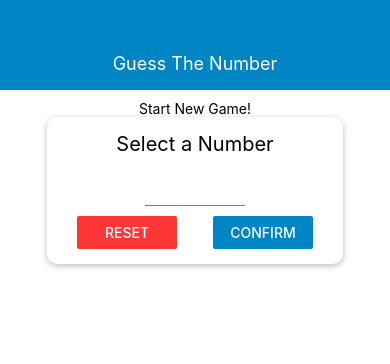
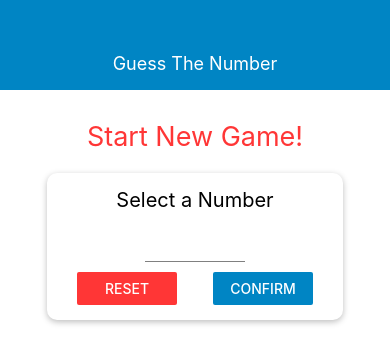
Before and after one commit to mrmedjbour/guess-the-number, a React Native app: screen / in a window 390 px wide. Shown: the top 364 px of the page. Built offline with nearby package versions, Linux system fonts and the light colour scheme.

Commit message:
Game Screen

```diff
--- a/App.js
+++ b/App.js
@@ -1,13 +1,26 @@
-import React from 'react';
-import {StyleSheet, Text, View} from 'react-native';
+import React, {useState} from 'react';
+import {StyleSheet, View} from 'react-native';
 import Header from "./components/Header";
 import StartGameScreen from "./screens/StartGameScreen";
+import GameScreen from "./screens/GameScreen";
 
 export default function App() {
+    const [userNumber, setUserNumber] = useState();
+
+    const startGameHandler = (selectedNum) => {
+        setUserNumber(selectedNum);
+    };
+
+    let screen = <StartGameScreen onStartGame={startGameHandler}/>;
+
+    if (userNumber) {
+        screen = <GameScreen userChoice={userNumber}/>;
+    }
+
     return (
         <View style={styles.screen}>
             <Header title={'Guess The Number'}/>
-            <StartGameScreen/>
+            {screen}
         </View>
     );
 }
--- /dev/null
+++ b/screens/GameScreen.js
@@ -0,0 +1,50 @@
+import React, {useState} from 'react';
+import {View, Text, StyleSheet} from 'react-native';
+import NumberContainer from "../components/NumberContainer";
+import Card from "../components/Card";
+import {Button} from "react-native-web";
+
+const genRandNumBetween = (min, max, exclude) => {
+    min = Math.ceil(min);
+    max = Math.floor(max);
+    const randNum = Math.floor(Math.random() * (max - min)) + min;
+    if (randNum === exclude) {
+        return genRandNumBetween(min, max, exclude);
+    } else {
+        return randNum;
+    }
+};
+
+const GameScreen = props => {
+    const [currentGuess, setCurrentGuess] = useState(genRandNumBetween(1, 100, props.userChoice));
+    return (
+        <View style={styles.screen}>
+            <Text>Opponent's Guess</Text>
+            <NumberContainer>{currentGuess}</NumberContainer>
+            <Card style={styles.btnContainer}>
+                <Button onPress={() => {
+                }} title={'LOWER'}/>
+                <Button onPress={() => {
+                }} title={'GREATER'}/>
+            </Card>
+        </View>
+    );
+};
+
+const styles = StyleSheet.create({
+    screen: {
+        flex: 1,
+        padding: 10,
+        alignItems: 'center',
+    },
+    btnContainer: {
+        flexDirection: 'row',
+        justifyContent: 'space-around',
+        marginTop: 20,
+        width: 300,
+        maxWidth: '80%',
+    },
+
+});
+
+export default GameScreen;
--- a/screens/StartGameScreen.js
+++ b/screens/StartGameScreen.js
@@ -16,6 +16,7 @@
 
     const resetInputHandler = () => {
         setValue('');
+        setConfirmed(false);
     };
 
     const confirmInputHandler = () => {
@@ -27,6 +28,7 @@
         setConfirmed(true);
         setSelectedNum(chosenNumber);
         setValue('');
+        Keyboard.dismiss();
     };
 
     let confirmOutput;
@@ -36,7 +38,7 @@
             <Card style={styles.summary}>
                 <Text>Chosen Number</Text>
                 <NumberContainer>{selectedNum}</NumberContainer>
-                <Button title={'START GAME'}/>
+                <Button title={'START GAME'} onPress={() => props.onStartGame(selectedNum)}/>
             </Card>
         );
     }
@@ -46,7 +48,7 @@
             Keyboard.dismiss();
         }}>
             <View style={styles.screen}>
-                <Text>Start New Game!</Text>
+                <Text style={styles.walcome}>Start New Game!</Text>
                 <Card style={styles.inputContainer}>
                     <Text style={styles.title}>Select a Number</Text>
                     <Input keyboardType={'number-pad'} maxLength={2} autoCorrect={false} autoCapitalize={'none'} blurOnSubmit onChangeText={numberInputHandler} value={value} style={styles.input}/>
@@ -66,6 +68,11 @@
         flex: 1,
         padding: 10,
         alignItems: 'center',
+    },
+    walcome: {
+        color: colors.accent,
+        fontSize: 27,
+        marginVertical: 20,
     },
     inputContainer: {
         width: 300,
@@ -92,6 +99,7 @@
     },
     summary: {
         marginTop: 20,
+        alignItems: 'center',
 
     },
 });
```
